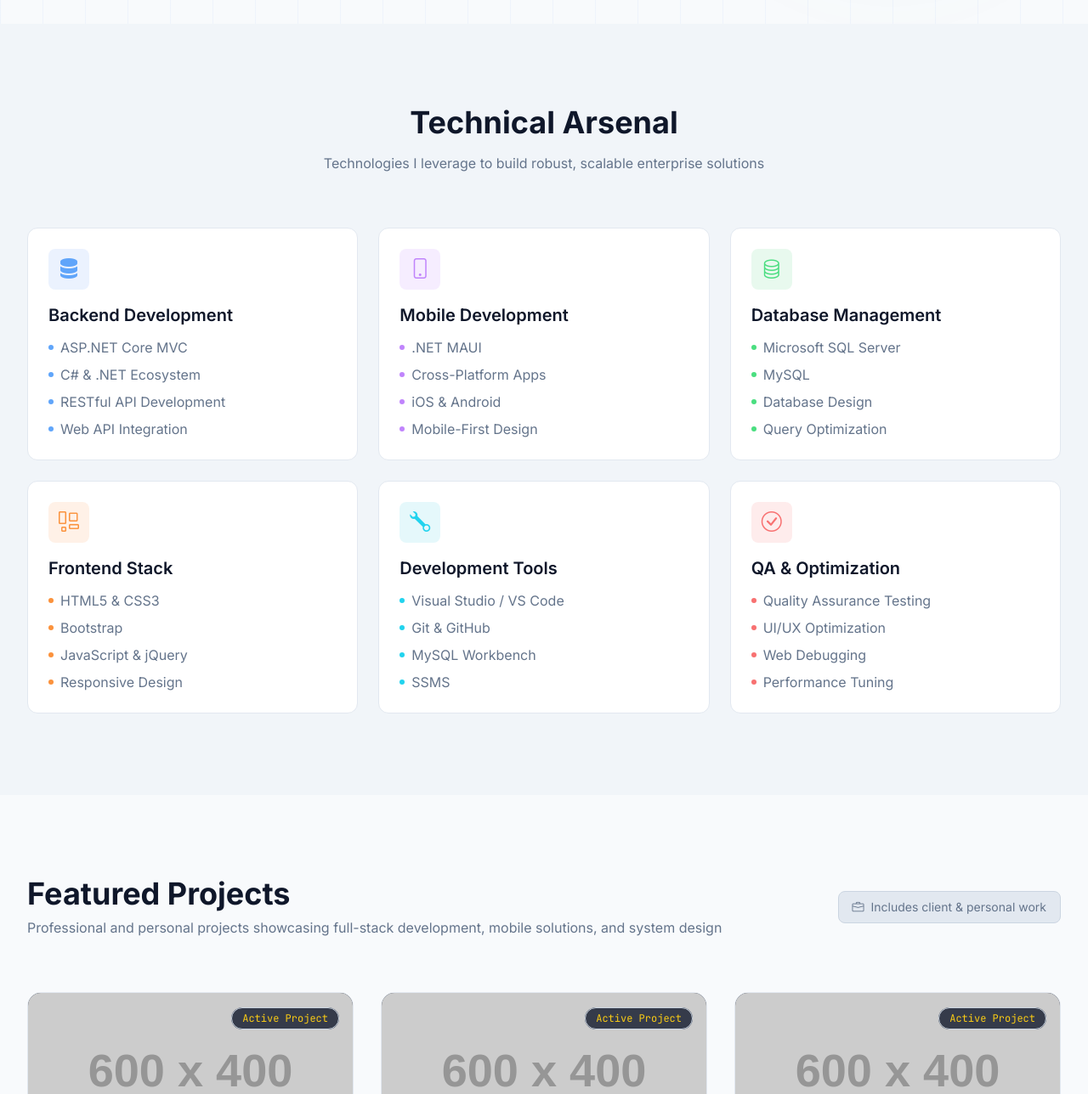
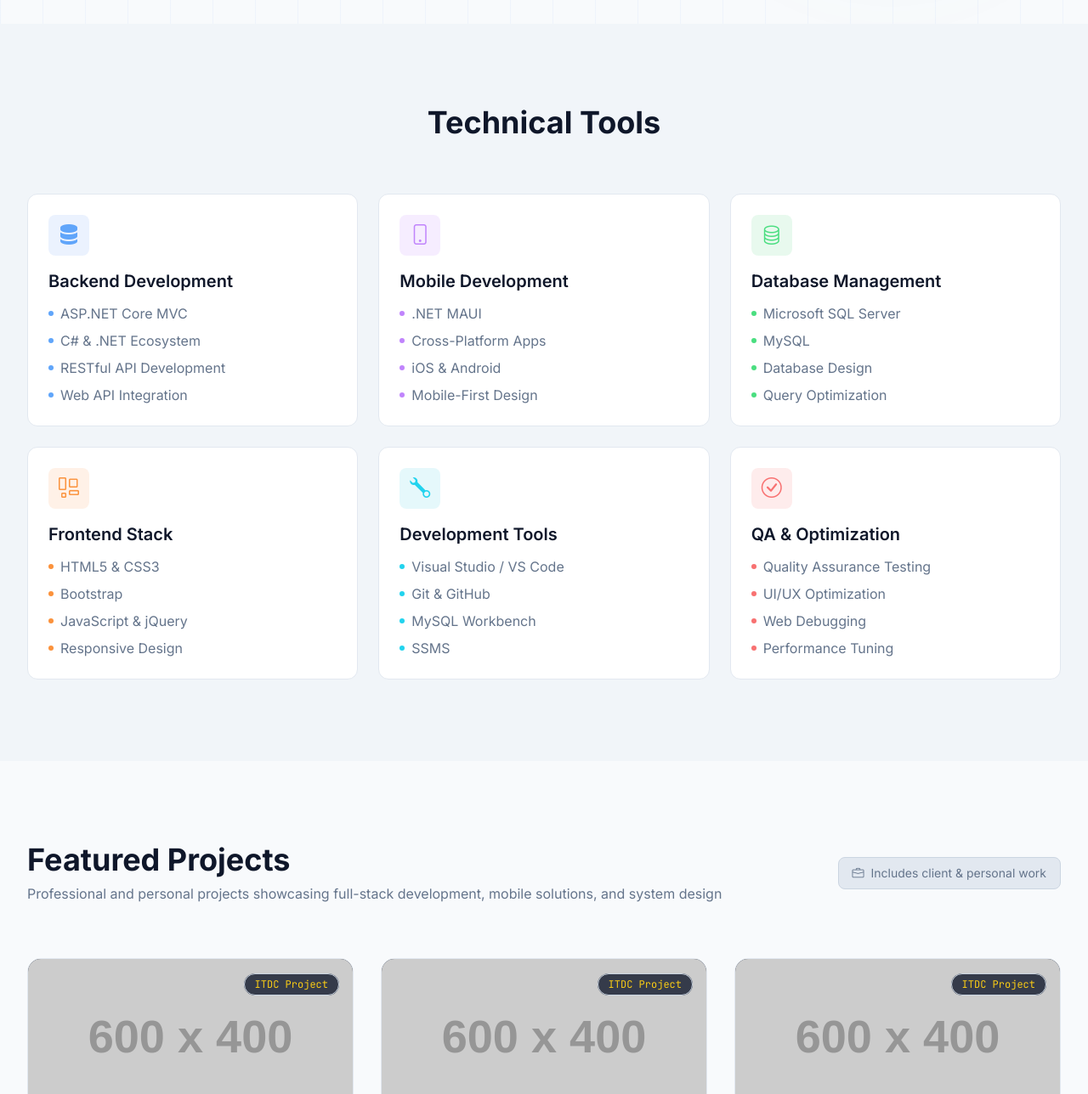
Before and after one commit to Jandelocks/portfolio, a plain HTML site: page index.html in a window 1280 px wide. Shown: the part 772-2060 px from the top of the page at 85% size. Drawn offline with nearby package versions, Linux system fonts and the light colour scheme; placeholder pictures from the web are drawn by us.

Commit message:
Update index.html

```diff
--- a/index.html
+++ b/index.html
@@ -38,7 +38,7 @@
                     <div class="w-8 h-8 bg-gradient-to-br from-primary to-secondary rounded-lg flex items-center justify-center">
                         <span class="text-white font-mono font-bold text-sm">&lt;/&gt;</span>
                     </div>
-                    <span class="font-mono font-bold text-white text-lg tracking-tight">Jandel<span class="text-primary">.dev</span></span>
+                    <span class="font-mono font-bold text-white text-lg tracking-tight">Jan<span class="text-primary">Dev</span></span>
                 </div>
 
                 <div class="hidden md:flex space-x-8 items-center">
@@ -178,8 +178,7 @@
     <section id="tech-stack" class="py-24 bg-dark relative">
         <div class="max-w-7xl mx-auto px-4 sm:px-6 lg:px-8">
             <div class="text-center mb-16">
-                <h2 class="text-3xl md:text-4xl font-bold text-white mb-4">Technical Arsenal</h2>
-                <p class="text-slate-400 max-w-2xl mx-auto">Technologies I leverage to build robust, scalable enterprise solutions</p>
+                <h2 class="text-3xl md:text-4xl font-bold text-white mb-4">Technical Tools</h2>
             </div>
 
             <div class="grid md:grid-cols-2 lg:grid-cols-3 gap-6">
@@ -292,7 +291,7 @@
                         <div class="absolute inset-0 bg-grid-pattern opacity-20"></div>
                         <img src="https://placehold.co/600x400/1E293B/475569?text=ALERT+Pinamalayan" alt="ALERT Pinamalayan Preview" class="w-full h-full object-cover group-hover:scale-105 transition-transform duration-300">
                         <div class="absolute top-4 right-4">
-                            <span class="px-3 py-1 bg-slate-900/80 text-xs font-mono text-yellow-400 rounded-full border border-slate-700">Active Project</span>
+                            <span class="px-3 py-1 bg-slate-900/80 text-xs font-mono text-yellow-400 rounded-full border border-slate-700">ITDC Project</span>
                         </div>
                     </div>
                     <div class="p-6">
@@ -326,7 +325,7 @@
                         <div class="absolute inset-0 bg-grid-pattern opacity-20"></div>
                         <img src="https://placehold.co/600x400/1E293B/475569?text=PKPOS+System" alt="PKPOS Preview" class="w-full h-full object-cover group-hover:scale-105 transition-transform duration-300">
                         <div class="absolute top-4 right-4">
-                            <span class="px-3 py-1 bg-slate-900/80 text-xs font-mono text-yellow-400 rounded-full border border-slate-700">Active Project</span>
+                            <span class="px-3 py-1 bg-slate-900/80 text-xs font-mono text-yellow-400 rounded-full border border-slate-700">ITDC Project</span>
                         </div>
                     </div>
                     <div class="p-6">
@@ -360,7 +359,7 @@
                         <div class="absolute inset-0 bg-grid-pattern opacity-20"></div>
                         <img src="https://placehold.co/600x400/1E293B/475569?text=City+Kiosk+System" alt="City Kiosk Preview" class="w-full h-full object-cover group-hover:scale-105 transition-transform duration-300">
                         <div class="absolute top-4 right-4">
-                            <span class="px-3 py-1 bg-slate-900/80 text-xs font-mono text-yellow-400 rounded-full border border-slate-700">Active Project</span>
+                            <span class="px-3 py-1 bg-slate-900/80 text-xs font-mono text-yellow-400 rounded-full border border-slate-700">ITDC Project</span>
                         </div>
                     </div>
                     <div class="p-6">
@@ -517,7 +516,7 @@
     <section id="experience" class="py-24 bg-dark relative">
         <div class="max-w-5xl mx-auto px-4 sm:px-6 lg:px-8">
             <div class="text-center mb-16">
-                <h2 class="text-3xl md:text-4xl font-bold text-white mb-4">Professional Journey</h2>
+                <h2 class="text-3xl md:text-4xl font-bold text-white mb-4">Work Experience</h2>
                 <p class="text-slate-400">Growth from intern to software engineer</p>
             </div>
 
```
